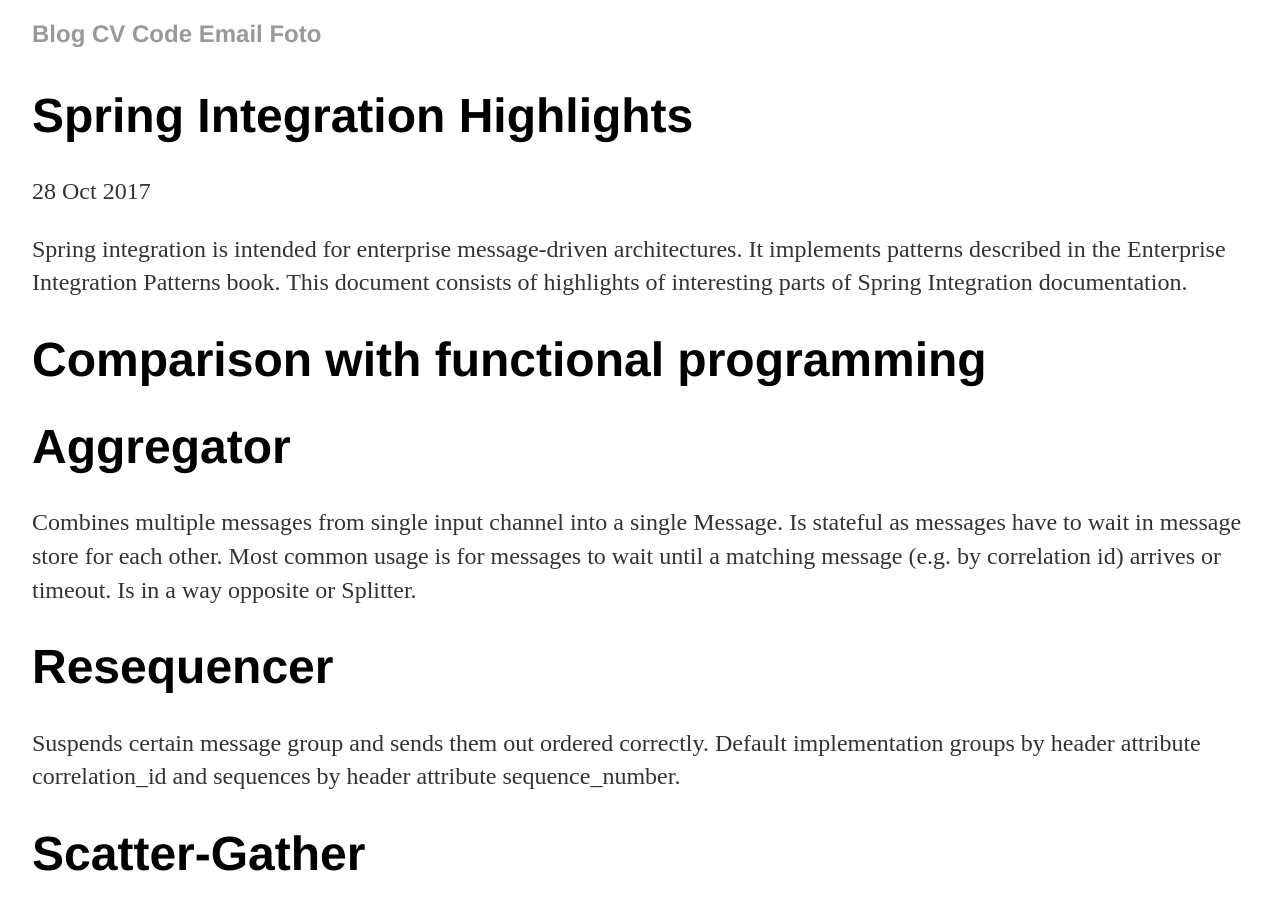
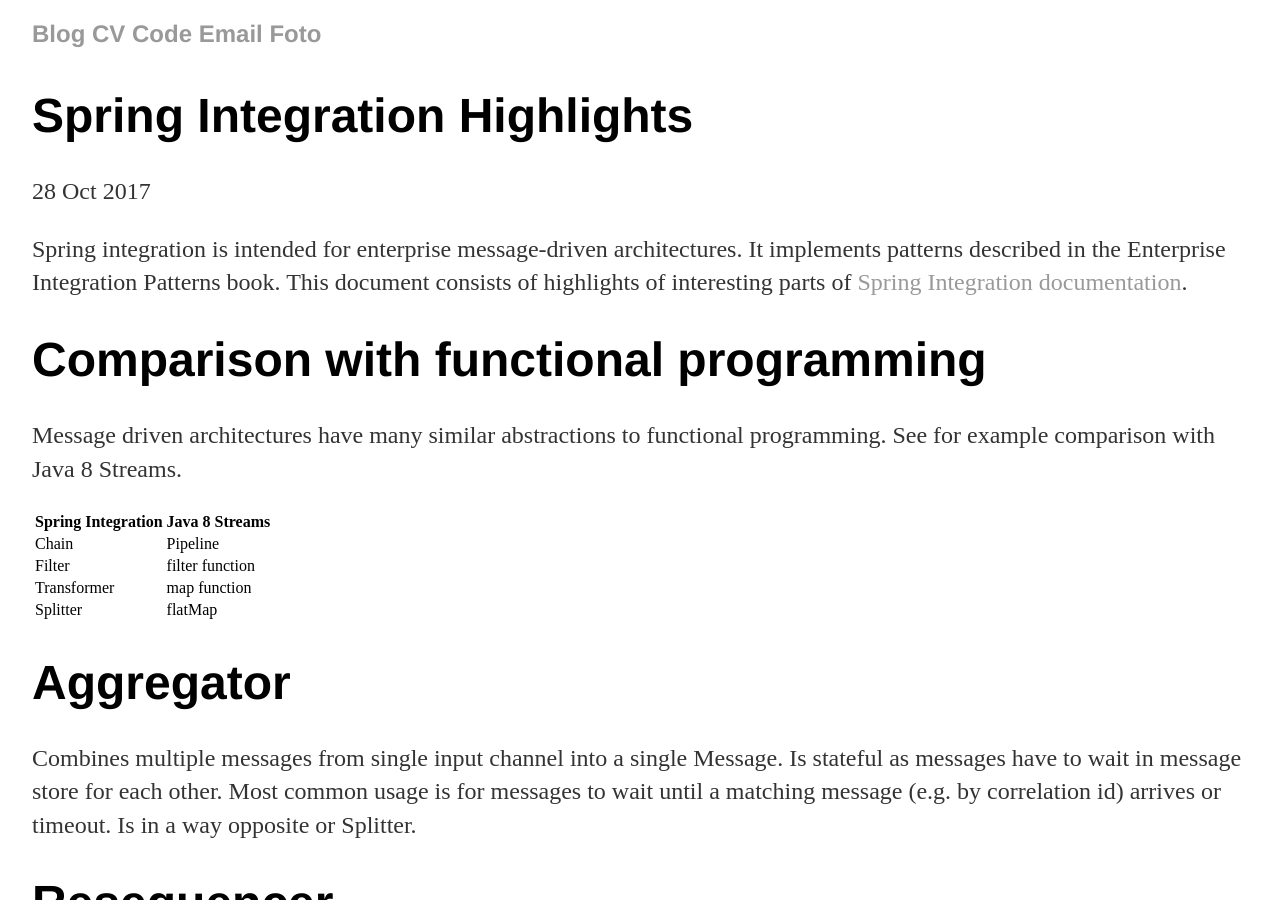
Before and after one commit to vackosar/vackosar.github.io, a Jekyll site: the page built from _posts/2017-10-28-Spring-Integration-Highlights.md, in a window 1280 px wide and 900 px high. Built offline with Jekyll 4.4.1, drawn with Linux system fonts in a browser that asks for light colours; comment, search, counter and statistics services are not loaded.

Commit message:
Spring Integration scratch

```diff
--- a/_posts/2017-10-28-Spring-Integration-Highlights.md
+++ b/_posts/2017-10-28-Spring-Integration-Highlights.md
@@ -4,9 +4,18 @@
 date: 2017-10-28
 ---
 
-Spring integration is intended for enterprise message-driven architectures. It implements patterns described in the Enterprise Integration Patterns book. This document consists of highlights of interesting parts of Spring Integration documentation.
+Spring integration is intended for enterprise message-driven architectures. It implements patterns described in the Enterprise Integration Patterns book. This document consists of highlights of interesting parts of [Spring Integration documentation](https://docs.spring.io/spring-integration/docs/current/reference/html/index.html).
 
 # Comparison with functional programming
+Message driven architectures have many similar abstractions to functional programming. See for example comparison with Java 8 Streams.
+
+|Spring Integration|Java 8 Streams |
+|------------------|---------------|
+|Chain             |Pipeline       |
+|Filter            |filter function|
+|Transformer       |map function   |
+|Splitter          |flatMap        |
+
 
 
 # Aggregator
```
